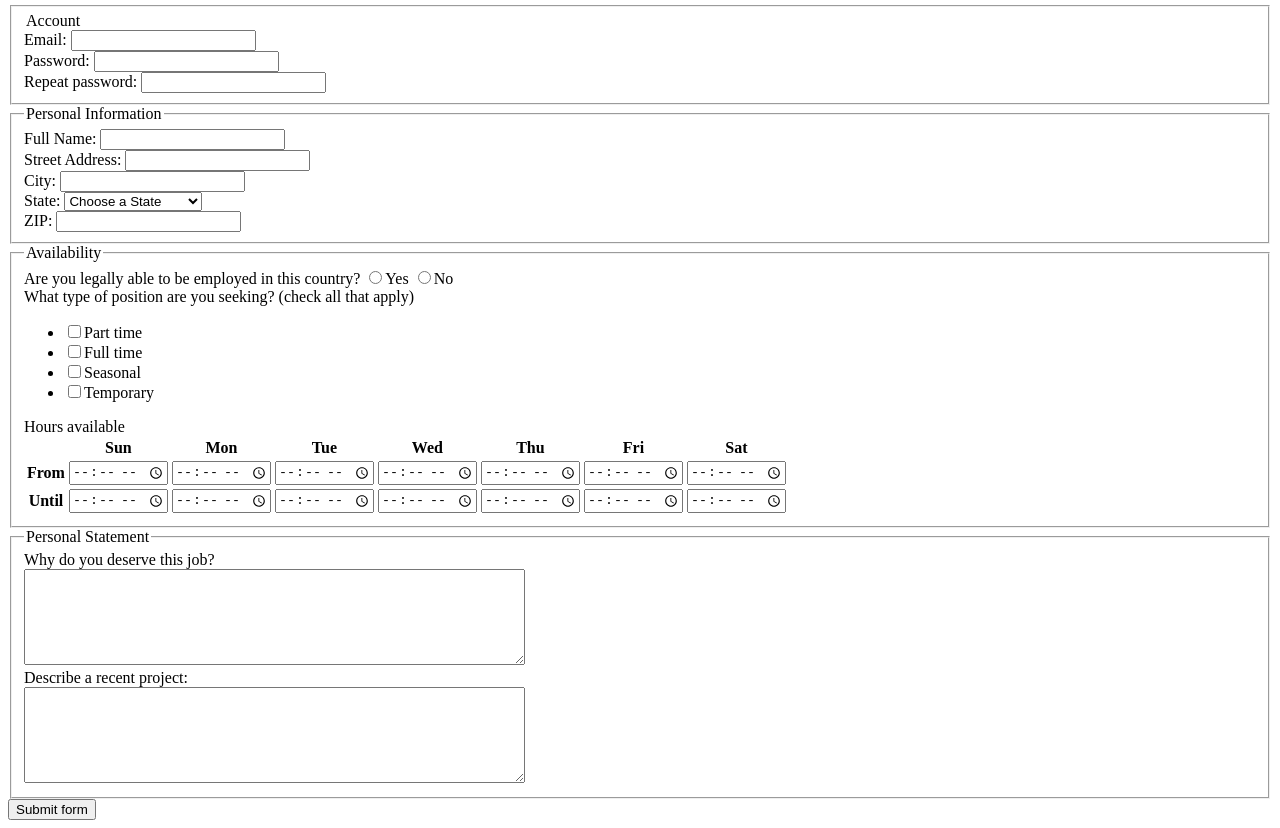
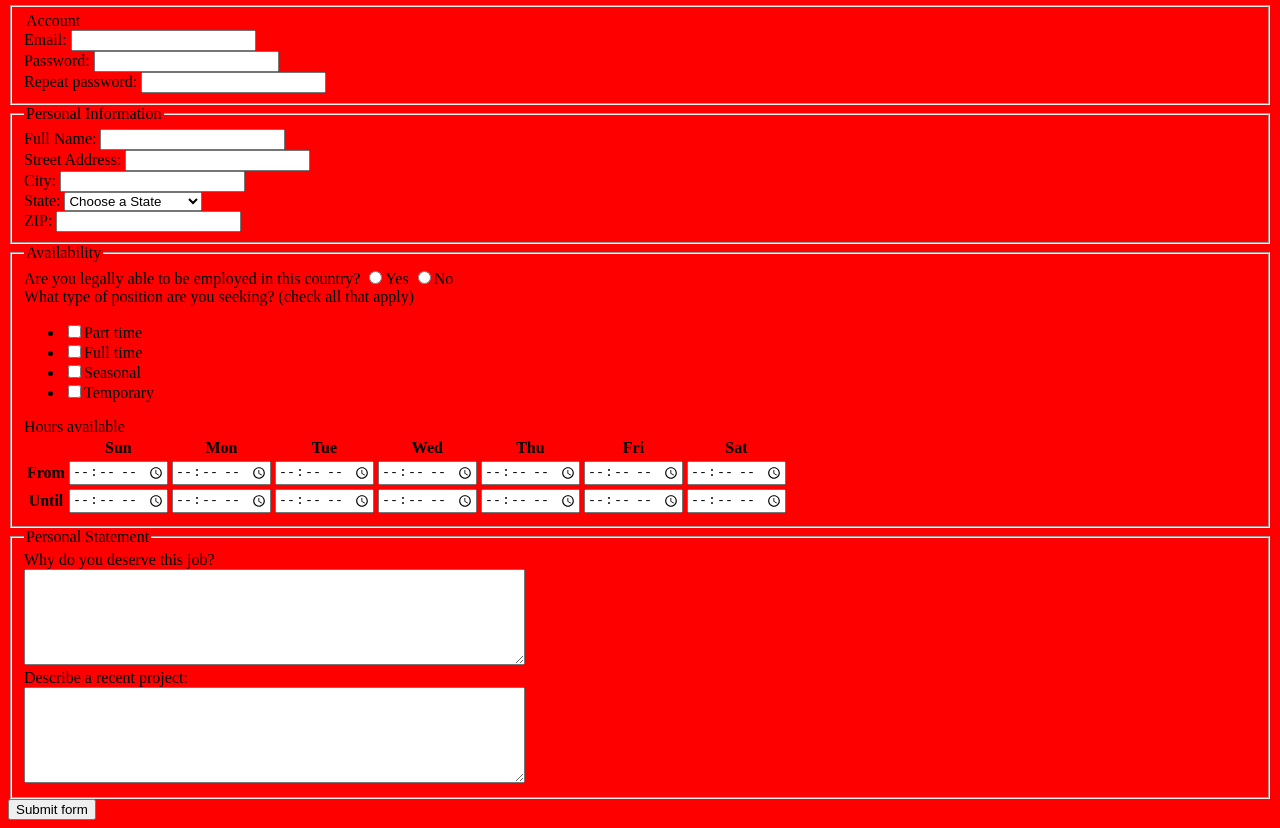
Before and after one commit to chana98-0541559/chana98-0541559.github.io, a plain HTML site: page jobApplicationForm.html in a window 1280 px wide. Shown: the part 62-890 px from the top of the page. Drawn offline with Linux system fonts and the light colour scheme.

Commit message:
Add files via upload

```diff
--- a/jobApplicationForm.html
+++ b/jobApplicationForm.html
@@ -1,5 +1,10 @@
 <!DOCTYPE html>
 <html>
+<style>
+body {
+		background-color: #ff0000;
+		}
+</style>
 <head>
 	<link rel="stylesheet" type="text/css" href="something.css" />
 	<link href='http://fonts.googleapis.com/css?family=Passion+One' rel='stylesheet' type='text/css'>
```
